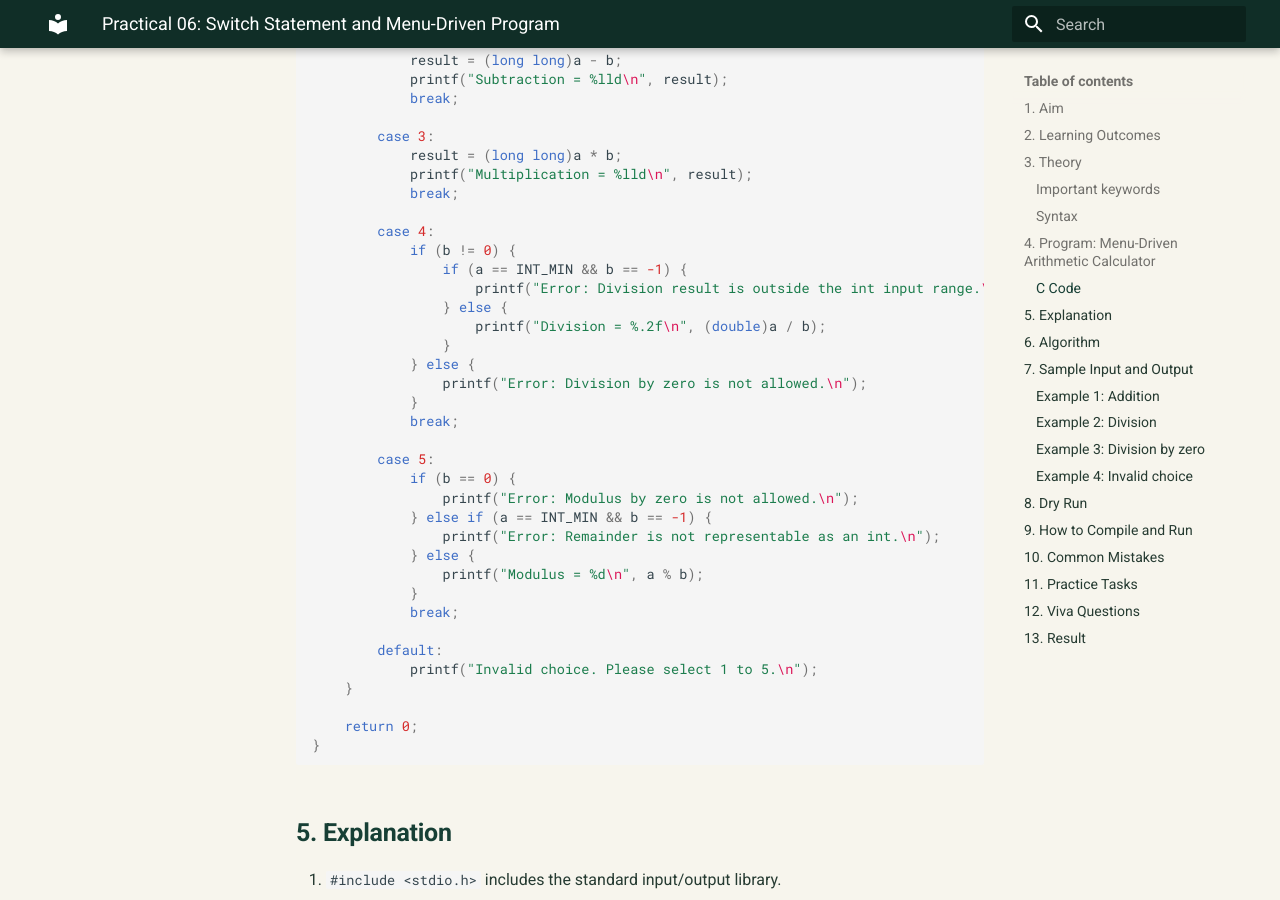
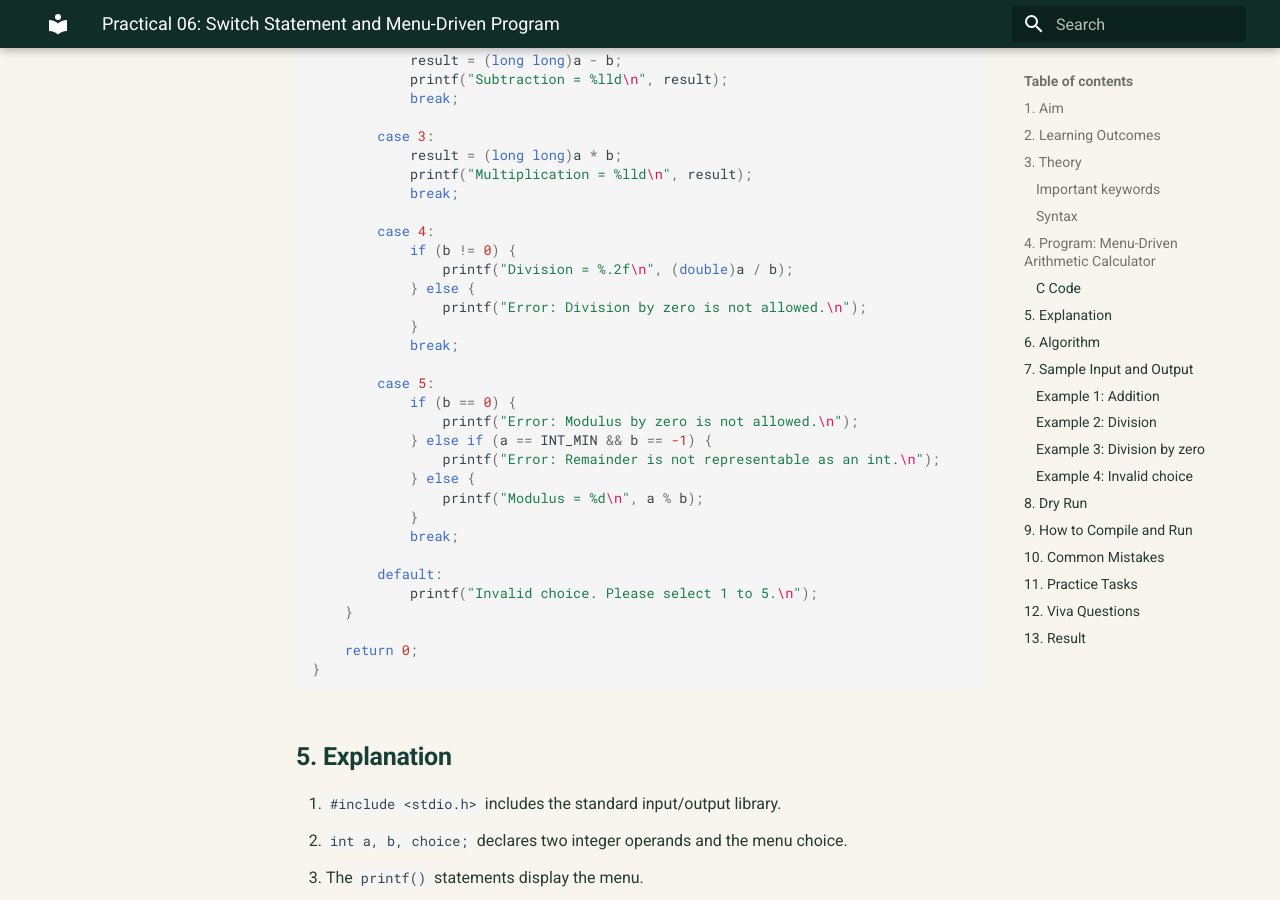
Before and after one commit to taimiyatahsin0-png/nu-cse-notes-store, an MkDocs documentation site: the page built from docs/subjects/spl-lab/06-switch-statement-menu-driven.md, in a window 1280 px wide and 900 px high, scrolled down 2800 px. Built offline with MkDocs 1.6.1 and Material for MkDocs 9.7.7, drawn with Linux system fonts in a browser that asks for light colours.

Commit message:
Remove unnecessary integer-division guard from Practical 06

```diff
--- a/docs/subjects/spl-lab/06-switch-statement-menu-driven.md
+++ b/docs/subjects/spl-lab/06-switch-statement-menu-driven.md
@@ -108,11 +108,7 @@ int main(void) {
 
         case 4:
             if (b != 0) {
-                if (a == INT_MIN && b == -1) {
-                    printf("Error: Division result is outside the int input range.\n");
-                } else {
-                    printf("Division = %.2f\n", (double)a / b);
-                }
+                printf("Division = %.2f\n", (double)a / b);
             } else {
                 printf("Error: Division by zero is not allowed.\n");
             }
```
